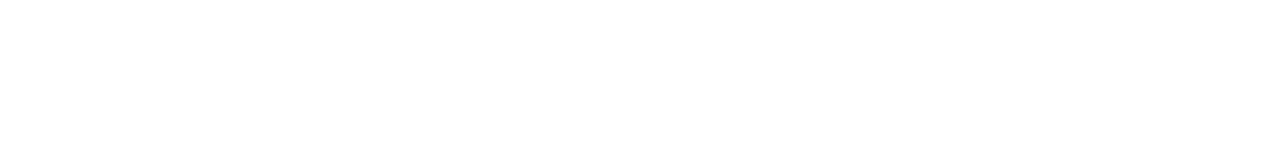
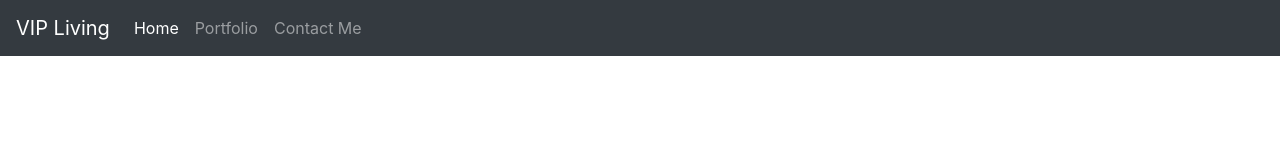
Before and after one commit to vpasamic/VIP, a plain HTML site: page contact.html in a window 1280 px wide. Drawn offline with nearby package versions, Linux system fonts and the light colour scheme.

Commit message:
added navbar to all pages

```diff
--- a/Portfolio.html
+++ b/Portfolio.html
@@ -0,0 +1,31 @@
+<!DOCTYPE html>
+<html lang="en">
+<head>
+    <meta charset="UTF-8">
+    <meta name="viewport" content="width=device-width, initial-scale=1.0">
+    <title>VIP Designs</title>
+    <link rel="stylesheet" href="https://maxcdn.bootstrapcdn.com/bootstrap/4.0.0/css/bootstrap.min.css" integrity="sha384-Gn5384xqQ1aoWXA+058RXPxPg6fy4IWvTNh0E263XmFcJlSAwiGgFAW/dAiS6JXm" crossorigin="anonymous">
+</head>
+<body>
+    <nav class="navbar navbar-expand-lg navbar-dark bg-dark">
+        <a class="navbar-brand" href="#">VIP Living</a>
+        <button class="navbar-toggler" type="button" data-toggle="collapse" data-target="#navbarNav" aria-controls="navbarNav" aria-expanded="false" aria-label="Toggle navigation">
+          <span class="navbar-toggler-icon"></span>
+        </button>
+        <div class="collapse navbar-collapse" id="navbarNav">
+          <ul class="navbar-nav">
+            <li class="nav-item active">
+              <a class="nav-link" href="#">Home <span class="sr-only">(current)</span></a>
+            </li>
+            <li class="nav-item">
+              <a class="nav-link" href="#">Portfolio</a>
+            </li>
+            <li class="nav-item">
+              <a class="nav-link" href="#">Contact Me</a>
+            </li>
+
+          </ul>
+        </div>
+      </nav>
+</body>
+</html>
--- a/contact.html
+++ b/contact.html
@@ -0,0 +1,31 @@
+<!DOCTYPE html>
+<html lang="en">
+<head>
+    <meta charset="UTF-8">
+    <meta name="viewport" content="width=device-width, initial-scale=1.0">
+    <title>Contact VIP</title>
+    <link rel="stylesheet" href="https://maxcdn.bootstrapcdn.com/bootstrap/4.0.0/css/bootstrap.min.css" integrity="sha384-Gn5384xqQ1aoWXA+058RXPxPg6fy4IWvTNh0E263XmFcJlSAwiGgFAW/dAiS6JXm" crossorigin="anonymous">
+</head>
+<body>
+    <nav class="navbar navbar-expand-lg navbar-dark bg-dark">
+        <a class="navbar-brand" href="#">VIP Living</a>
+        <button class="navbar-toggler" type="button" data-toggle="collapse" data-target="#navbarNav" aria-controls="navbarNav" aria-expanded="false" aria-label="Toggle navigation">
+          <span class="navbar-toggler-icon"></span>
+        </button>
+        <div class="collapse navbar-collapse" id="navbarNav">
+          <ul class="navbar-nav">
+            <li class="nav-item active">
+              <a class="nav-link" href="#">Home <span class="sr-only">(current)</span></a>
+            </li>
+            <li class="nav-item">
+              <a class="nav-link" href="#">Portfolio</a>
+            </li>
+            <li class="nav-item">
+              <a class="nav-link" href="#">Contact Me</a>
+            </li>
+
+          </ul>
+        </div>
+      </nav>
+</body>
+</html>
```
Also changed, not shown: index.html (+21 -1 lines).
